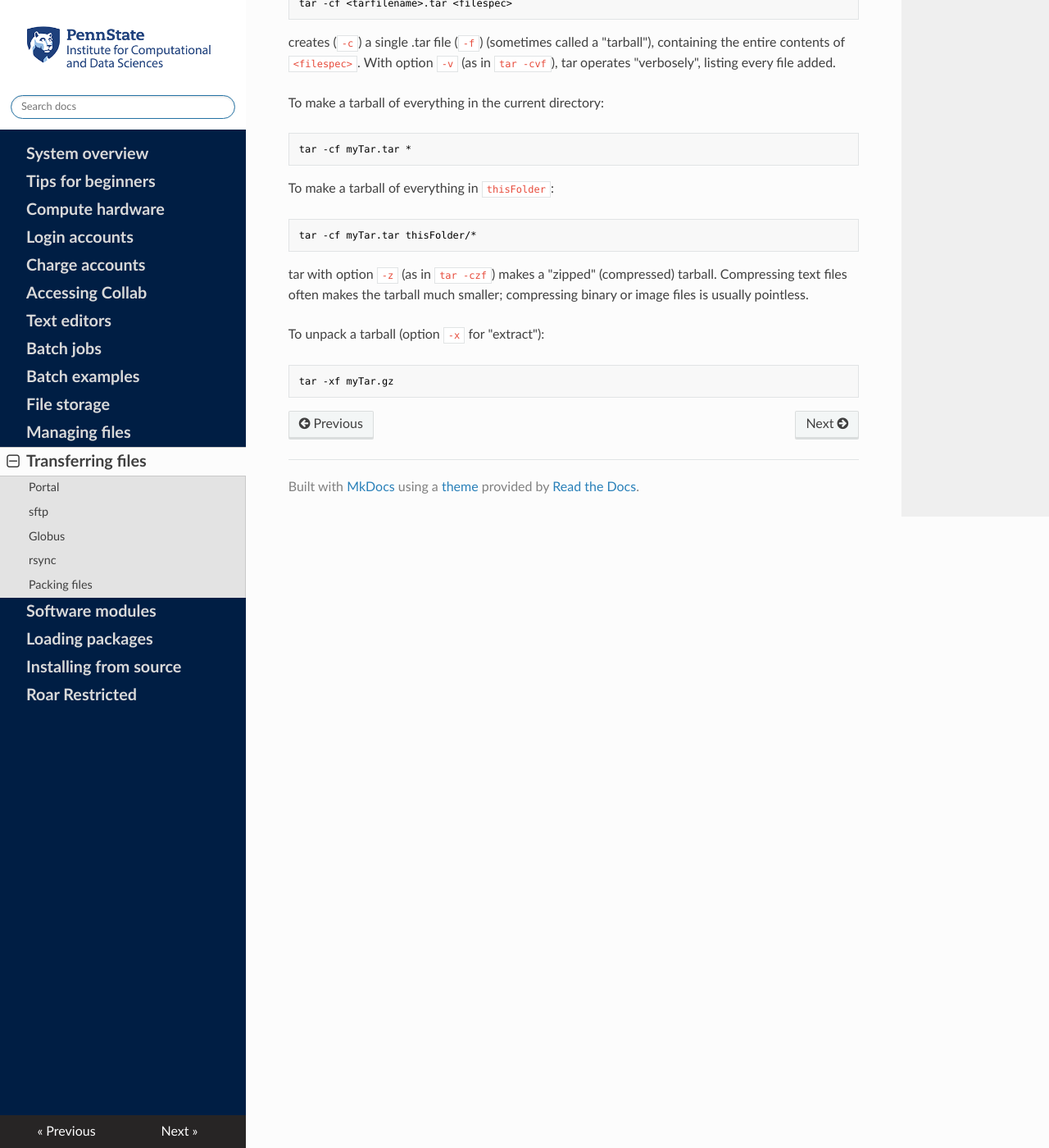
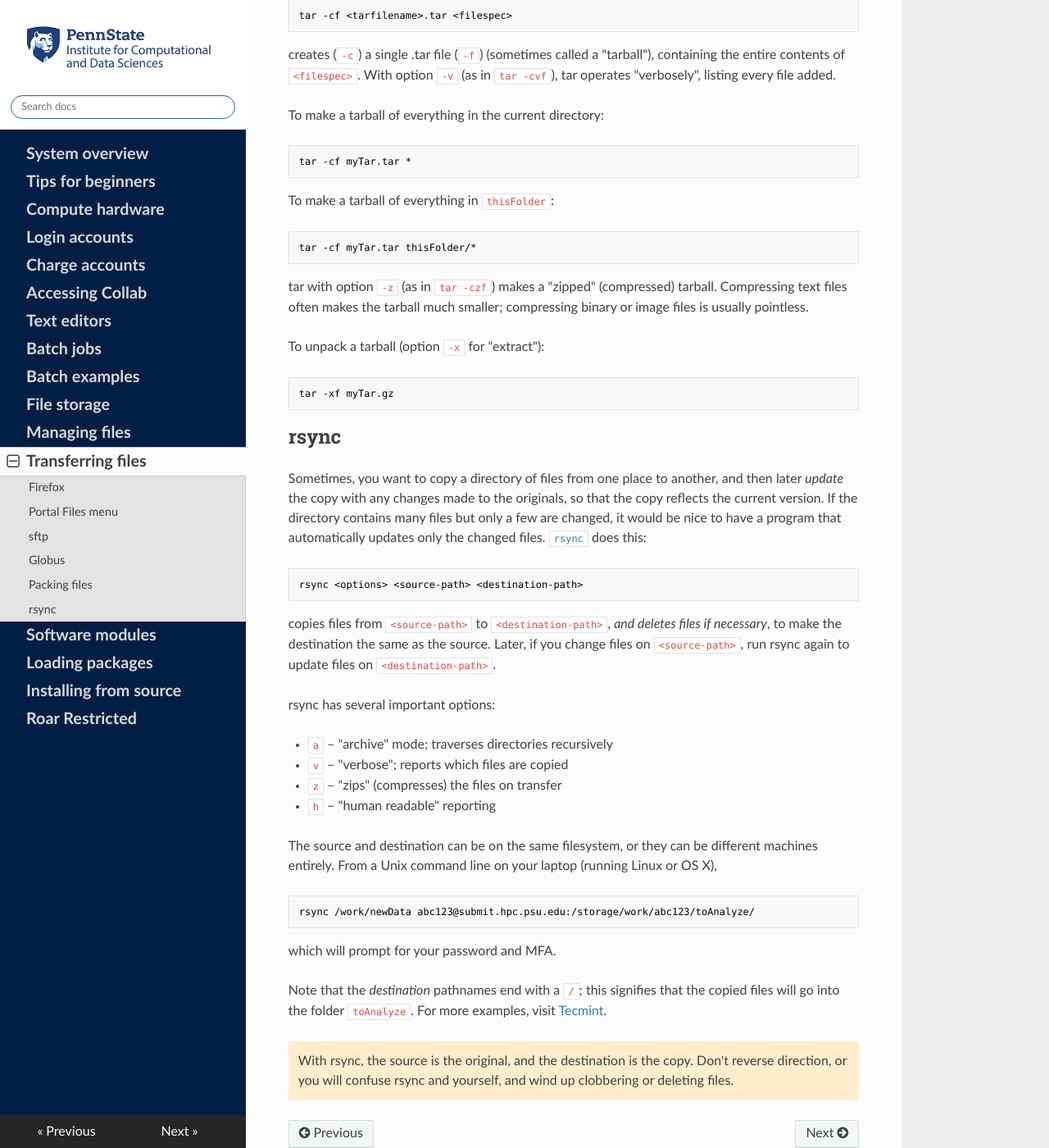
Before and after one commit to stmilne/icdsHelp, an MkDocs documentation site: the page built from docs/12_TransferringFiles.md, in a window 1280 px wide and 1400 px high, scrolled down 2092 px. Shown: the whole window at 82% size. Built offline with MkDocs 1.6.1, drawn with Linux system fonts in a browser that asks for light colours; some of the changed text lies outside the part shown.

Commit message:
RN and DC changes, 10/31/24

````diff
--- a/docs/12_TransferringFiles.md
+++ b/docs/12_TransferringFiles.md
@@ -1,7 +1,8 @@
 # Transferring files
 
 Computational workflows often require files
-on Roar Collab, OneDrive, or your laptop or desktop machine
+on Roar Collab, Roar archival storage,
+OneDrive, or your laptop or desktop machine
 to be transferred -- copied from one place to another.
 
 Transfers to and from Roar Restricted follow a special protocol,
@@ -14,13 +15,25 @@ and list approximate transfer rates for large files.
 
 | Transfer | Method | Rate (MB/sec) |
 | ---- | ---- | ---- |
-| Collab &rarr; OneDrive | Globus | 50 |
-| OneDrive &rarr; Collab | Globus | 10 |
-| Collab &harr; laptop | Portal | 25 |
-| Collab &harr; laptop |sftp | 15 |
+| Collab &harr; Archive | Globus | 50 |
+| Collab &rarr; OneDrive | Firefox or Globus | 50 |
+| OneDrive &rarr; Collab | Firefox or Globus | 10 |
+| Collab &harr; laptop | Portal Files menu | 25 |
+| Collab &harr; laptop | Cyberduck or FileZilla | 15 |
 | OneDrive &harr; laptop | web access |20 |
 
-## Portal
+## Firefox
+
+The Firefox browser is available either
+from the [Portal Interactive Desktop][portalID]
+or from an [SSH -X session][sshx]
+From Firefox, you can access OneDrive
+and other similar destinations,
+and perform file transfers.
+[portalID]: 06_AccessingCollab.md
+[sshx]: 06_AccessingCollab.md#access-via-ssh
+
+## Portal Files menu
 
 The Collab [Portal][portal] top menu under Files/Home
 opens a window that enables convenient file transfer
@@ -47,15 +60,8 @@ if the remote machine requires it.
 
 sftp is an interactive program.
 Once logged on, you can copy files
-from the local machine to the remote, with
-```
-put <filename>
-```
-and from the remote machine to the local, with
-```
-get <filename>
-```
-where `<filename>` is the name of the file to be copied.
+from the local machine to the remote with `put <filename>`,
+and from the remote machine to the local with `get <filename>`.
 
 When sftp launches, your location on the local machine
 is the folder in which you launched sftp,
@@ -84,18 +90,17 @@ including our OneDrive accounts.
 To get started, go [here][globus].
 [globus]: https://docs.globus.org/how-to/get-started/
 
-Globus moves files between named "endpoints".
-The endpoint for Collab is "PennState_ICDS_RC",
-and for Penn State OneDrive is "Penn State OACIOR OneDrive Collection 01".
+Globus moves files between named "endpoints":
+
+| Filesystem | Endpoint |
+| ---- | ---- |
+| Collab | PennState_ICDS_RC |
+| Archive | PennState_ICDS_Archive |
+| PSU OneDrive | "Penn State OACIOR OneDrive Collection 01" |
 
 Globus is interactive,
 but time-consuming file transfers
 can be submitted as batch jobs.
-
-## rsync
-
-[`rsync`][rsync] is ...
-[rsync]: https://linux.die.net/man/1/rsync
 
 ## Packing files
 
@@ -132,3 +137,49 @@ To unpack a tarball (option `-x` for "extract"):
 ```
 tar -xf myTar.gz
 ```
+
+## rsync
+
+Sometimes, you want to copy a directory of files
+from one place to another,
+and then later *update* the copy
+with any changes made to the originals,
+so that the copy reflects the current version.
+If the directory contains many files but only a few are changed,
+it would be nice to have a program that automatically updates
+only the changed files. [`rsync`][rsync] does this:
+[rsync]: https://linux.die.net/man/1/rsync
+```
+rsync <options> <source-path> <destination-path>
+```
+copies files from `<source-path>` to `<destination-path>`,
+*and deletes files if necessary*,
+to make the destination the same as the source.
+Later, if you change files on `<source-path>`,
+run rsync again to update files on `<destination-path>`.
+
+rsync has several important options:
+
+- `a` – "archive" mode; traverses directories recursively
+- `v` – "verbose"; reports which files are copied
+- `z` – "zips" (compresses) the files on transfer
+- `h` – "human readable" reporting
+
+The source and destination can be on the same filesystem,
+or they can be different machines entirely.
+From a Unix command line on your laptop
+(running Linux or OS X),
+```
+rsync /work/newData abc123@submit.hpc.psu.edu:/storage/work/abc123/toAnalyze/
+```
+which will prompt for your password and MFA.
+
+Note that the *destination* pathnames end with a `/`;
+this signifies that the copied files will go into the folder `toAnalyze`.
+For more examples, visit [Tecmint][tecmint].
+[tecmint]: https://www.tecmint.com/rsync-local-remote-file-synchronization-commands/
+
+!!! warning ""
+     With rsync, the source is the original, and the destination is the copy.
+     Don't reverse direction, or you will confuse rsync and yourself,
+     and wind up clobbering or deleting files.
````
Also changed, not shown: docs/07_TextEditors.md (+4 -1 lines), docs/08_BatchJobs.md (+20 -3 lines), docs/10_FileStorage.md (+11 -0 lines).
